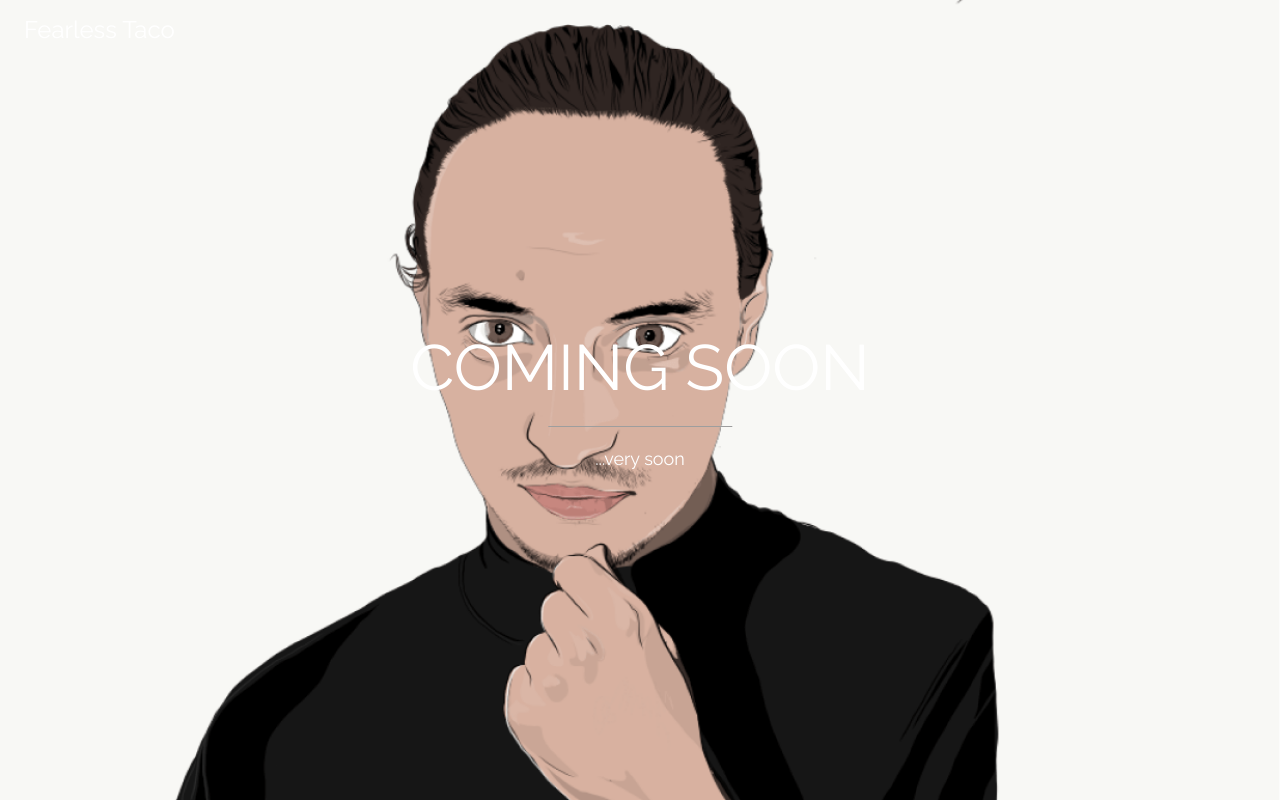
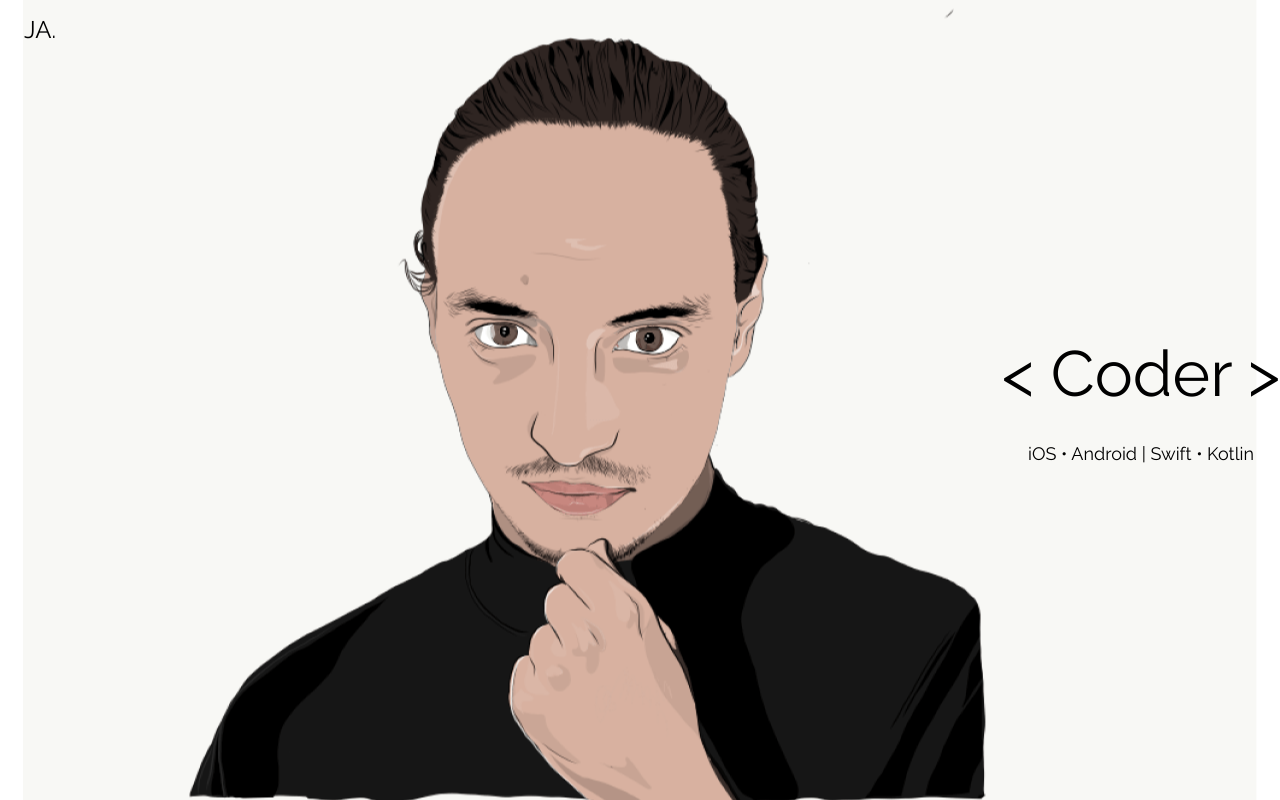
Before and after one commit to fearless-taco/Homepage, a plain HTML site: page index.html in a window 1280 px wide. Drawn offline with nearby package versions, Linux system fonts and the light colour scheme.

Commit message:
Update placeholder text

```diff
--- a/index.html
+++ b/index.html
@@ -7,13 +7,11 @@
       <link rel="stylesheet" href="https://www.w3schools.com/w3css/4/w3.css">
       <link rel="stylesheet" href="https://fonts.googleapis.com/css?family=Raleway">
       <style>
-            body,
-            h1 {
+body, h1 {
     font-family: "Raleway", sans-serif
 }
 
-            body,
-            html {
+      body, html {
           height: 100%
       }
 
@@ -22,24 +20,18 @@
           backdrop-filter: blur(10px);
           min-height: 100%;
           background-position: center;
-                background-size: cover;
+          background-size: auto;
+          background-repeat: no-repeat;
       }
-
       </style>
   </head>
   <body>
-
-    <div class="bgimg w3-display-container w3-animate-opacity w3-text-white">
-        <div class="w3-display-topleft w3-padding-large w3-xlarge">
-            Fearless Taco
-        </div>
-        <div class="w3-display-middle">
-            <h1 class="w3-jumbo w3-animate-top">COMING SOON</h1>
-            <hr class="w3-border-grey" style="margin:auto;width:40%">
-            <p class="w3-large w3-center">...very soon</p>
+    <div class="bgimg w3-display-container w3-animate-opacity w3-text-black">
+        <div class="w3-display-topleft w3-padding-large w3-xlarge">JA.</div>
+    <div class="w3-display-right">
+        <h1 class="w3-jumbo  w3-animate-top">&lt; Coder &gt;</h1>
+        <p class="w3-large w3-center">iOS • Android | Swift • Kotlin</p>
     </div>
     </div>
-
   </body>
-
 </html>
```
Lines whose indentation alone changed are shown as unchanged.
